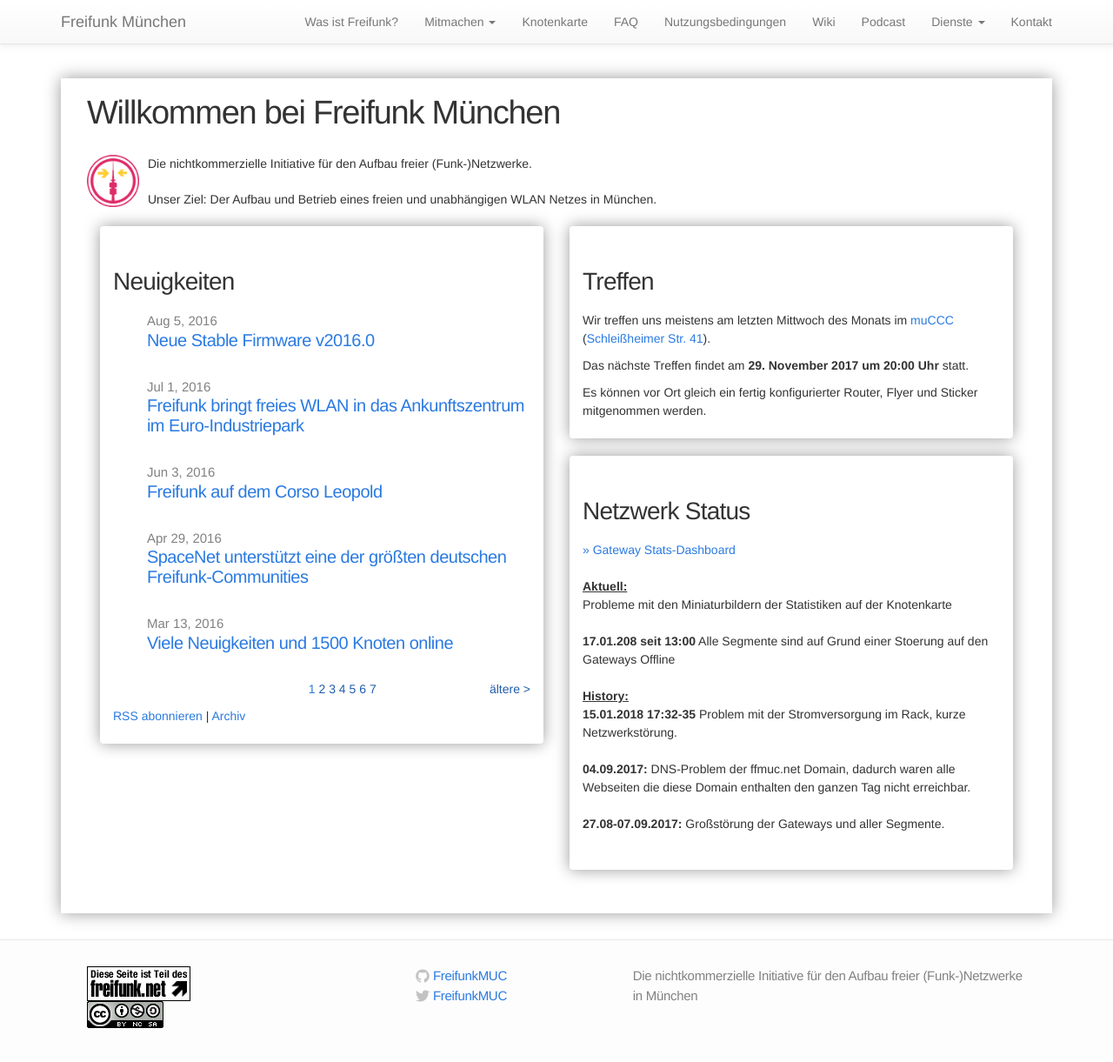
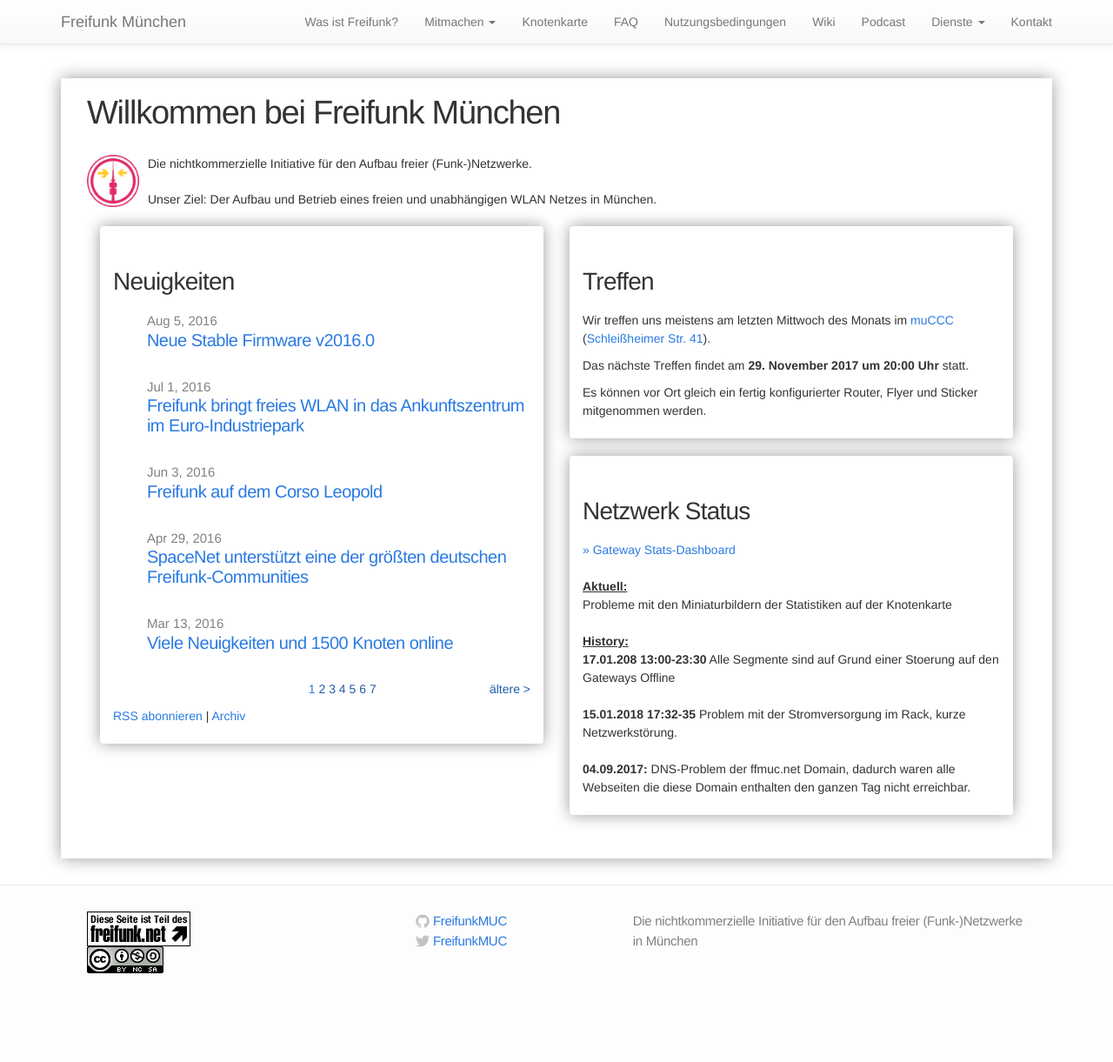
Before and after one commit to freifunkMUC/freifunkmuc.github.io, a Jekyll site: the page built from index.md, in a window 1280 px wide and 1237 px high. Shown: the top 1221 px of the window at 87% size. Built offline with Jekyll 4.4.1, drawn with Linux system fonts in a browser that asks for light colours.

Commit message:
Update Netzwerk Stoerung

```diff
--- a/_includes/network-status.md
+++ b/_includes/network-status.md
@@ -4,12 +4,10 @@
 <br><u><b>Aktuell:</b></u>
 <br>Probleme mit den Miniaturbildern der Statistiken auf der Knotenkarte
 <br>
-<br><b>17.01.208 seit 13:00</b> Alle Segmente sind auf Grund einer Stoerung auf den Gateways Offline
+<br><u><b>History:</b></u>
+<br><b>17.01.208 13:00-23:30</b> Alle Segmente sind auf Grund einer Stoerung auf den Gateways Offline
 <br>
-<br><u><b>History:</b></u>
 <br><b>15.01.2018 17:32-35</b> Problem mit der Stromversorgung im Rack, kurze Netzwerkstörung.
 <br>
 <br><b>04.09.2017:</b> DNS-Problem der ffmuc.net Domain, dadurch waren alle Webseiten die diese Domain enthalten den ganzen Tag nicht erreichbar.
 <br>
-<br><b>27.08-07.09.2017:</b> Großstörung der Gateways und aller Segmente.
-<br><br>
```
